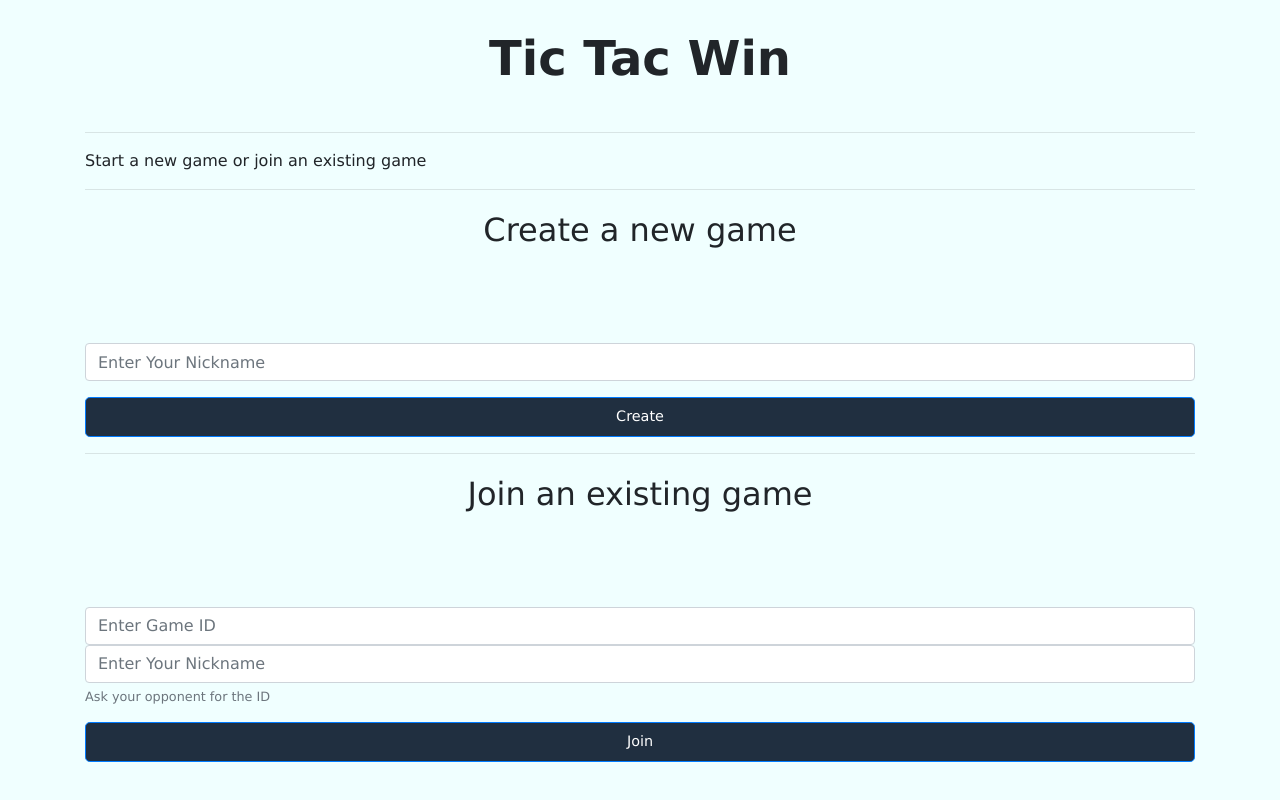
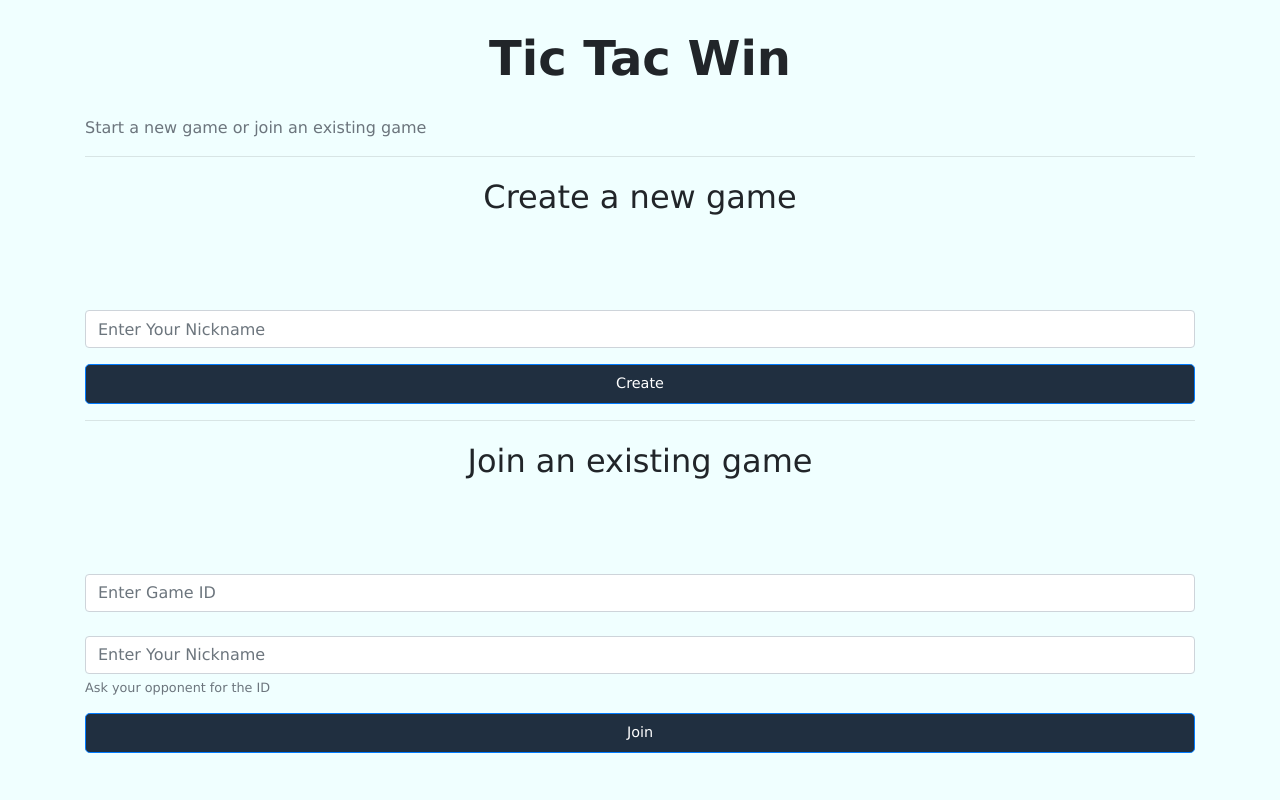
Before and after one commit to majdhasan/tictactoe, a React (Create React App) app: page / in a window 1280 px wide. Built offline with nearby package versions, Linux system fonts and the light colour scheme.

Commit message:
refactoring

```diff
--- a/src/components/JoinGameForm.jsx
+++ b/src/components/JoinGameForm.jsx
@@ -28,7 +28,7 @@ function JoinGameForm({ onSubmit }) {
             <form action="">
 
                 <div class="form-group">
-                    <input value={state.id} onChange={handleChange} type="id" class="form-control" id="id" aria-describedby="idHelp" placeholder="Enter Game ID" />
+                    <input value={state.id} onChange={handleChange} type="id" class="form-control" id="id" aria-describedby="idHelp" placeholder="Enter Game ID" /><br />
                     <input value={state.name} onChange={handleChange} type="name" class="form-control" id="name" placeholder="Enter Your Nickname" />
                     <small id="idHelp" class="form-text text-muted">Ask your opponent for the ID</small>
                 </div>
--- a/src/index.css
+++ b/src/index.css
@@ -21,10 +21,6 @@ body {
   margin-bottom: 8%;
 }
 
-.description {
-  font-size: 1rem;
-}
-
 .btn-block {
   background-color: #202f40;
   height: 40px;
--- a/src/pages/Home.jsx
+++ b/src/pages/Home.jsx
@@ -17,8 +17,8 @@ function Home() {
                 <div className="home-header">
                     Tic Tac Win
                 </div>
-                <hr />
-                <p className="description">Start a new game or join an existing game</p>
+                <p className="text-muted">Start a new game or join an existing game</p>
+
                 <hr />
                 <CreateGameForm onSubmit={handleSubmit} />
                 <hr />
```
Also changed, not shown: 1 other file (tests, documents, lock files or other folders).
